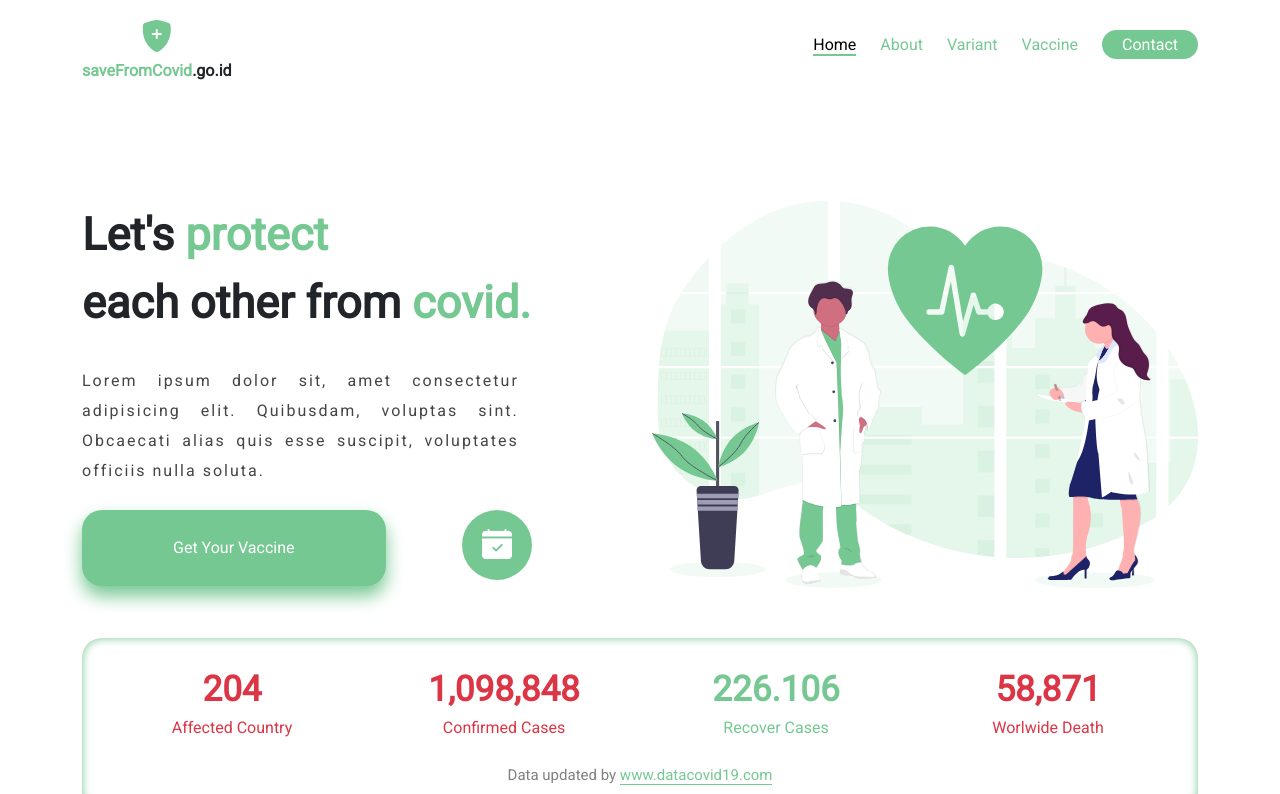
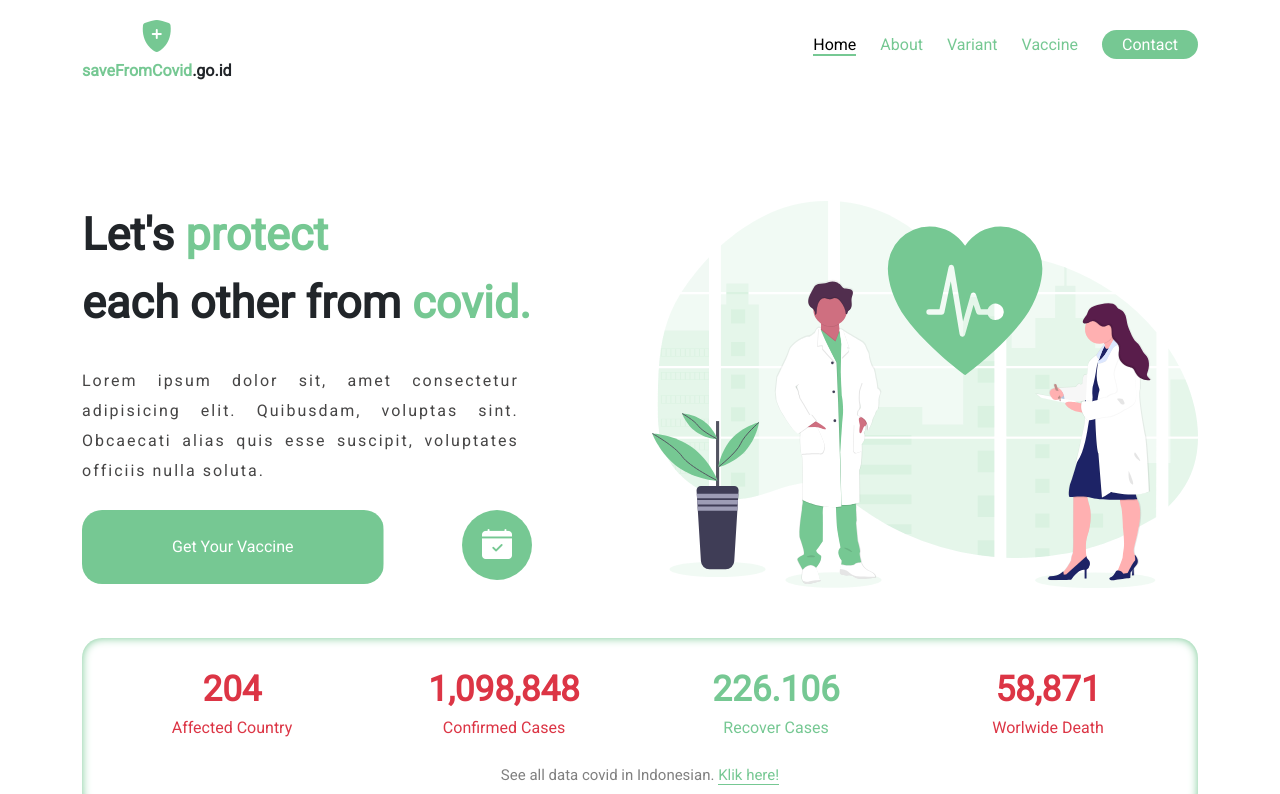
Before and after one commit to Mrtnis/covid-19-information, a Vue app: page / in a window 1280 px wide. Shown: the top 794 px of the page. Built offline with nearby package versions, Linux system fonts and the light colour scheme.

Commit message:
update UI Home

```diff
--- a/package.json
+++ b/package.json
@@ -7,6 +7,7 @@
     "serve": "vite preview"
   },
   "dependencies": {
+    "axios": "^0.21.4",
     "vue": "^3.2.6",
     "vue-router": "^3.5.2"
   },
--- a/src/components/Data.vue
+++ b/src/components/Data.vue
@@ -22,13 +22,35 @@
         </div>
         <div class="row mt-4">
           <div class="col">
-            <div class="text-center info">Data updated by <span class="text-success source">www.datacovid19.com</span></div>
+            <div class="text-center info">
+              See all data covid in Indonesian.
+              <span @click="getData" class="text-success source">Klik here!</span>
+            </div>
           </div>
         </div>
       </div>
     </div>
   </div>
 </template>
+
+<script>
+import axios from 'axios';
+
+export default {
+  data() {
+    return {
+      data: '',
+    };
+  },
+  methods: {
+    getData() {
+      axios.get('https://covid19.mathdro.id/api').then(({ data }) => {
+        console.log(data);
+      });
+    },
+  },
+};
+</script>
 
 <style scoped>
 .card {
@@ -47,5 +69,6 @@
 }
 .source {
   border-bottom: 1px solid #76c893;
+  cursor: pointer;
 }
 </style>
--- a/src/views/Home.vue
+++ b/src/views/Home.vue
@@ -51,13 +51,20 @@
   line-height: 30px;
 }
 .getVaccine {
-  background-color: #76c893;
   color: white;
+  border: none;
   border-radius: 20px;
   padding: 25px;
   padding-right: 90px;
   padding-left: 90px;
-  box-shadow: 0 10px 18px #76c893;
+  background: linear-gradient(to right, #d9534f 50%, #76c893 50%);
+  background-size: 200% 100%;
+  background-position: right bottom;
+  transition: all 0.5s ease-out;
+}
+.getVaccine:hover {
+  background-position: left bottom;
+  color: white;
 }
 .calendar {
   text-align: center;
```
Also changed, not shown: 1 other file (tests, documents, lock files or other folders).
